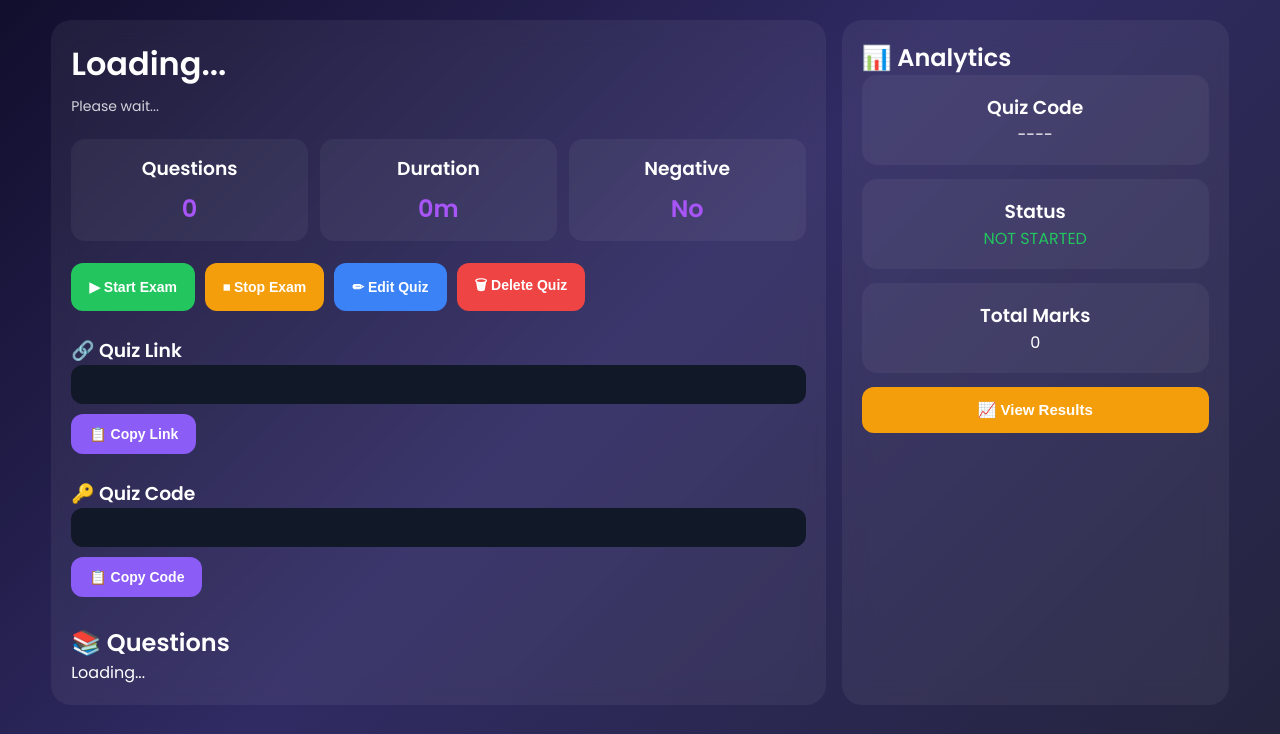
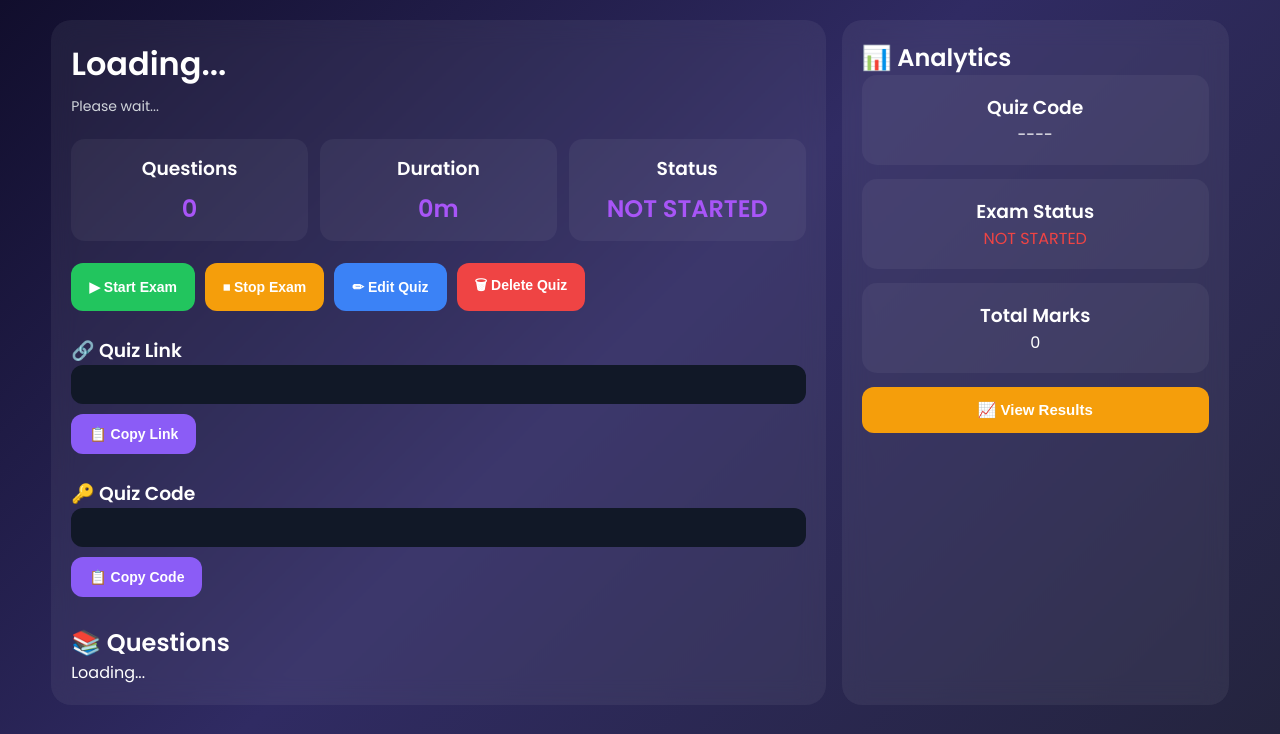
Before and after one commit to madiha09shaikh-sys/Quiz-Creator-Hub, a Flask app: template templates/quiz_detail.html in a window 1280 px wide. Shown: the part 66-800 px from the top of the page. Run offline with Flask 3, Linux system fonts and the light colour scheme; the template is opened without the code that fills it, so the values that code supplies are empty.

Commit message:
Update quiz_detail.html

```diff
--- a/templates/quiz_detail.html
+++ b/templates/quiz_detail.html
@@ -286,10 +286,10 @@ Please wait...
 
 <div class="stat-box">
 
-<h3>Negative</h3>
+<h3>Status</h3>
 
 <p id="negative">
-No
+NOT STARTED
 </p>
 
 </div>
@@ -411,11 +411,11 @@ Quiz Code
 <div class="analytics-box">
 
 <h3>
-Status
+Exam Status
 </h3>
 
 <p id="statusText"
-class="live">
+class="stopped">
 
 NOT STARTED
 
@@ -495,9 +495,6 @@ quizData.questions.length;
 document.getElementById("duration").innerText =
 quizData.duration + "m";
 
-document.getElementById("negative").innerText =
-quizData.negative ? "Yes" : "No";
-
 document.getElementById("codeText").innerText =
 quizData.quiz_code;
 
@@ -524,6 +521,7 @@ document.getElementById("statusText").innerText =
 "LIVE";
 
 document.getElementById("statusText").classList.remove("stopped");
+
 document.getElementById("statusText").classList.add("live");
 
 }else{
@@ -540,6 +538,7 @@ renderQuestions();
 .catch(err=>{
 
 console.log(err);
+
 alert("Error loading quiz");
 
 });
@@ -636,17 +635,6 @@ value="${opt}">
 
 });
 
-setTimeout(()=>{
-
-let firstInput =
-document.getElementById("question_0");
-
-if(firstInput){
-firstInput.focus();
-}
-
-},200);
-
 }
 
 /* SAVE */
@@ -682,14 +670,6 @@ document.getElementById(
 
 });
 
-localStorage.setItem(
-
-code,
-
-JSON.stringify(quizData)
-
-);
-
 fetch("/update-quiz",{
 
 method:"POST",
@@ -712,7 +692,13 @@ quiz:quizData
 
 .then(data=>{
 
-console.log(data);
+alert("✅ Quiz Saved");
+
+renderQuestions();
+
+document.getElementById(
+"saveBtn"
+).style.display = "none";
 
 })
 
@@ -720,19 +706,13 @@ console.log(data);
 
 console.log(err);
 
+alert("Error");
+
 });
-
-renderQuestions();
-
-document.getElementById(
-"saveBtn"
-).style.display = "none";
-
-alert("✅ Quiz Saved");
 
 }
 
-/* COPY LINK */
+/* COPY */
 
 function copyLink(){
 
@@ -748,8 +728,6 @@ alert("Quiz Link Copied");
 
 }
 
-/* COPY CODE */
-
 function copyCode(){
 
 navigator.clipboard.writeText(
@@ -764,7 +742,7 @@ alert("Quiz Code Copied");
 
 }
 
-/* START */
+/* START EXAM */
 
 function startQuiz(){
 
@@ -780,13 +758,14 @@ document.getElementById("statusText").innerText =
 "LIVE";
 
 document.getElementById("statusText").classList.remove("stopped");
+
 document.getElementById("statusText").classList.add("live");
 
-alert("✅ Exam Started");
+alert("✅ Exam Started For All Students");
 
 }else{
 
-alert("Failed to start");
+alert("Failed");
 
 }
 
@@ -795,13 +774,14 @@ alert("Failed to start");
 .catch(err=>{
 
 console.log(err);
+
 alert("Server Error");
 
 });
 
 }
 
-/* STOP */
+/* STOP EXAM */
 
 function stopQuiz(){
 
@@ -815,6 +795,7 @@ document.getElementById("statusText").innerText =
 "STOPPED";
 
 document.getElementById("statusText").classList.remove("live");
+
 document.getElementById("statusText").classList.add("stopped");
 
 alert("⏹ Exam Stopped");
@@ -862,10 +843,6 @@ if(data.success){
 window.location.href =
 "/home";
 
-}else{
-
-alert("Delete Failed");
-
 }
 
 })
@@ -878,7 +855,7 @@ console.log(err);
 
 }
 
-/* RESULT */
+/* RESULTS */
 
 function openResults(){
 
```
